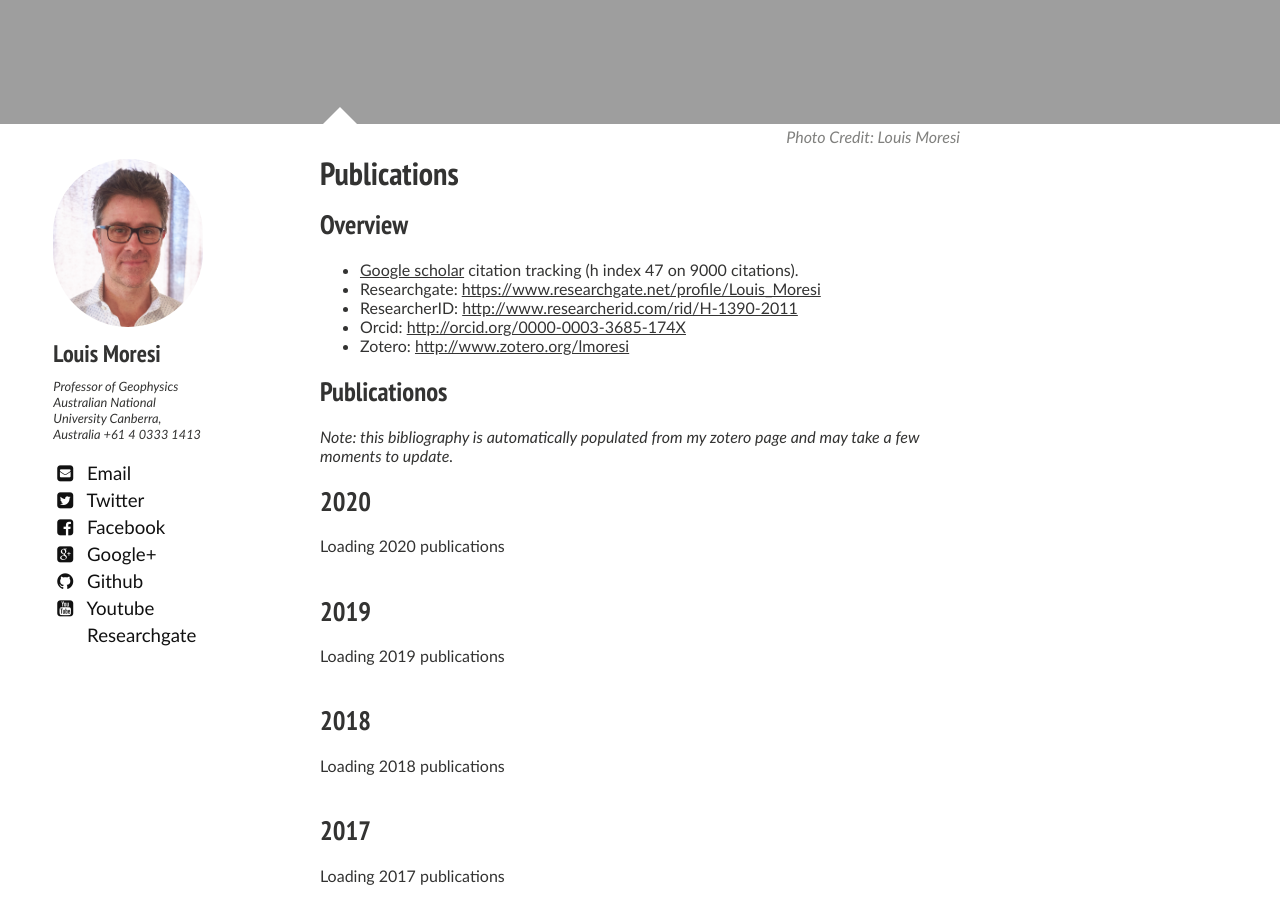
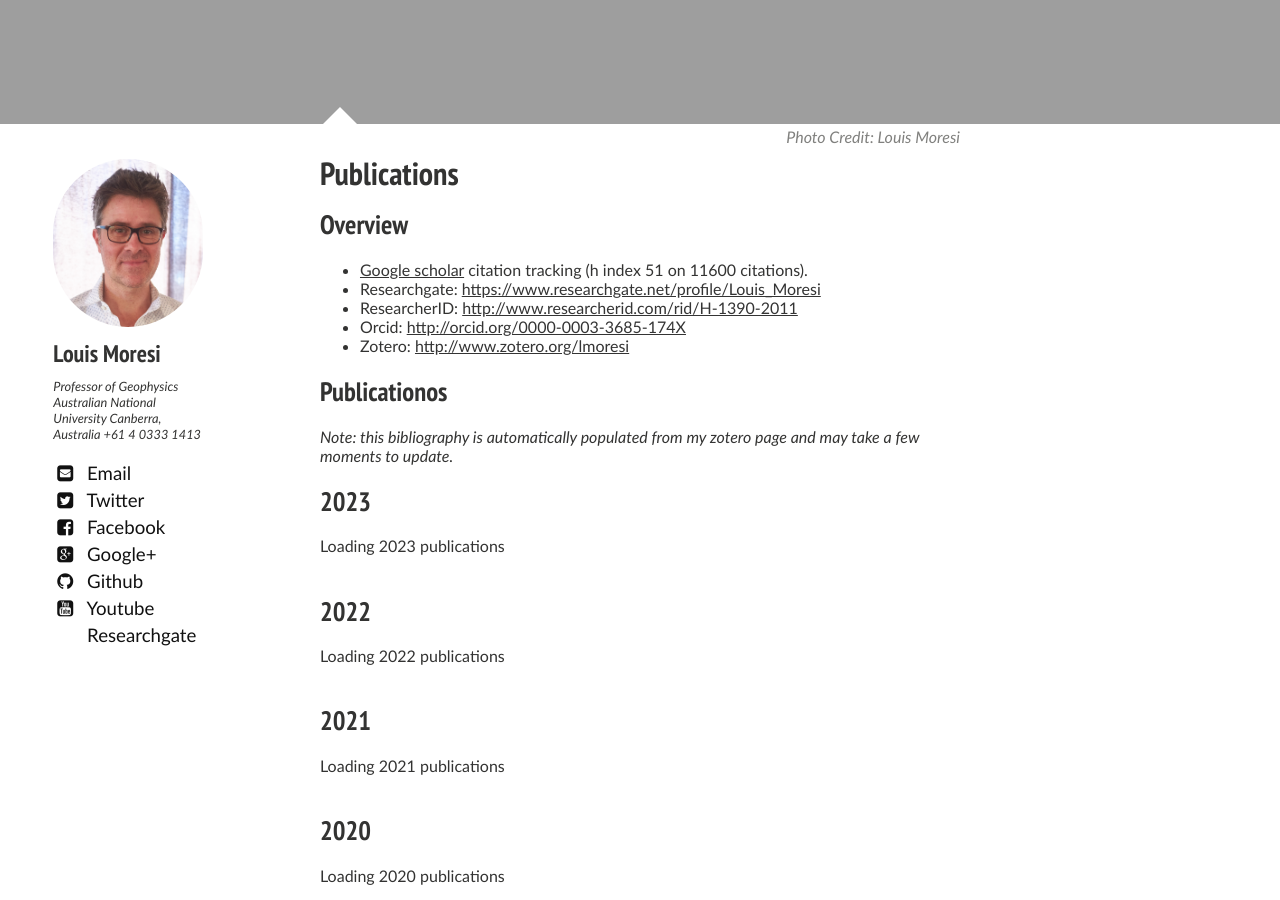
Before and after one commit to lmoresi/lmoresi.github.io, a Jekyll site: the page built from pages/Pubs/index.md, in a window 1280 px wide and 900 px high, scrolled down 933 px. Built offline with Jekyll 4.4.1, drawn with Linux system fonts in a browser that asks for light colours; nearby versions of some CDN libraries.

Commit message:
Update index.md

```diff
--- a/pages/Pubs/index.md
+++ b/pages/Pubs/index.md
@@ -12,7 +12,7 @@ image:
 
 ## Overview
 
-  - [Google scholar](http://scholar.google.com.au/citations?user=f8WWAbgAAAAJ "Google scholar") citation tracking (h index 47 on 9000 citations).
+  - [Google scholar](http://scholar.google.com.au/citations?user=f8WWAbgAAAAJ "Google scholar") citation tracking (h index 51 on 11600 citations).
   - Researchgate: [https://www.researchgate.net/profile/Louis_Moresi](https://www.researchgate.net/profile/Louis_Moresi "Researchgate")
   - ResearcherID: [http://www.researcherid.com/rid/H-1390-2011](https://www.researchgate.net/profile/Louis_Moresi "ResearcherID")
   - Orcid: [http://orcid.org/0000-0003-3685-174X](http://orcid.org/0000-0003-3685-174X "orcid")
@@ -24,7 +24,7 @@ image:
 _Note: this bibliography is automatically populated from my [zotero](http://www.zotero.org/lmoresi) page and may take a few moments to update._
 
 <script>
-for (let i = 2020; i >= 1995; i--) {
+for (let i = 2023; i >= 1995; i--) {
    document.write(`<h2 > ${i} </h2>` );
    document.write(`<div id=year${i}>` + `Loading ${i} publications </div>` );
 
```
